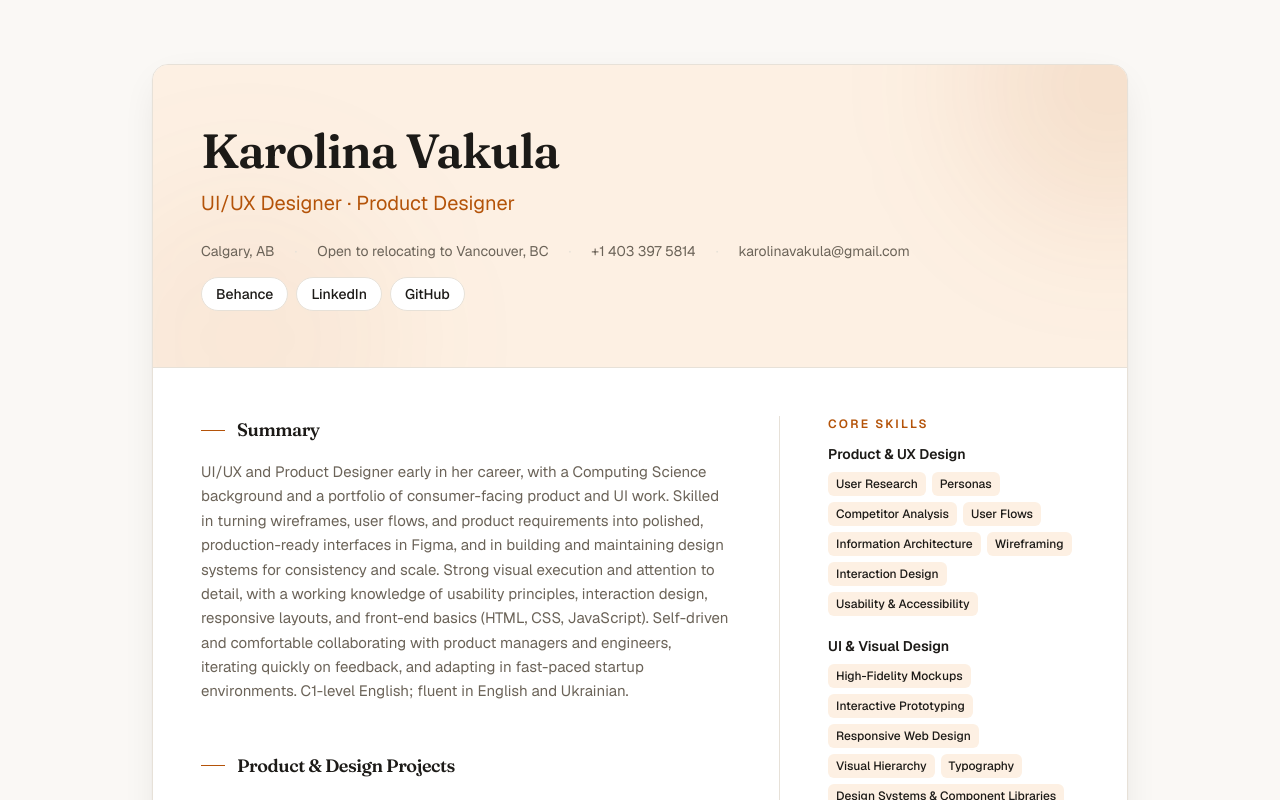
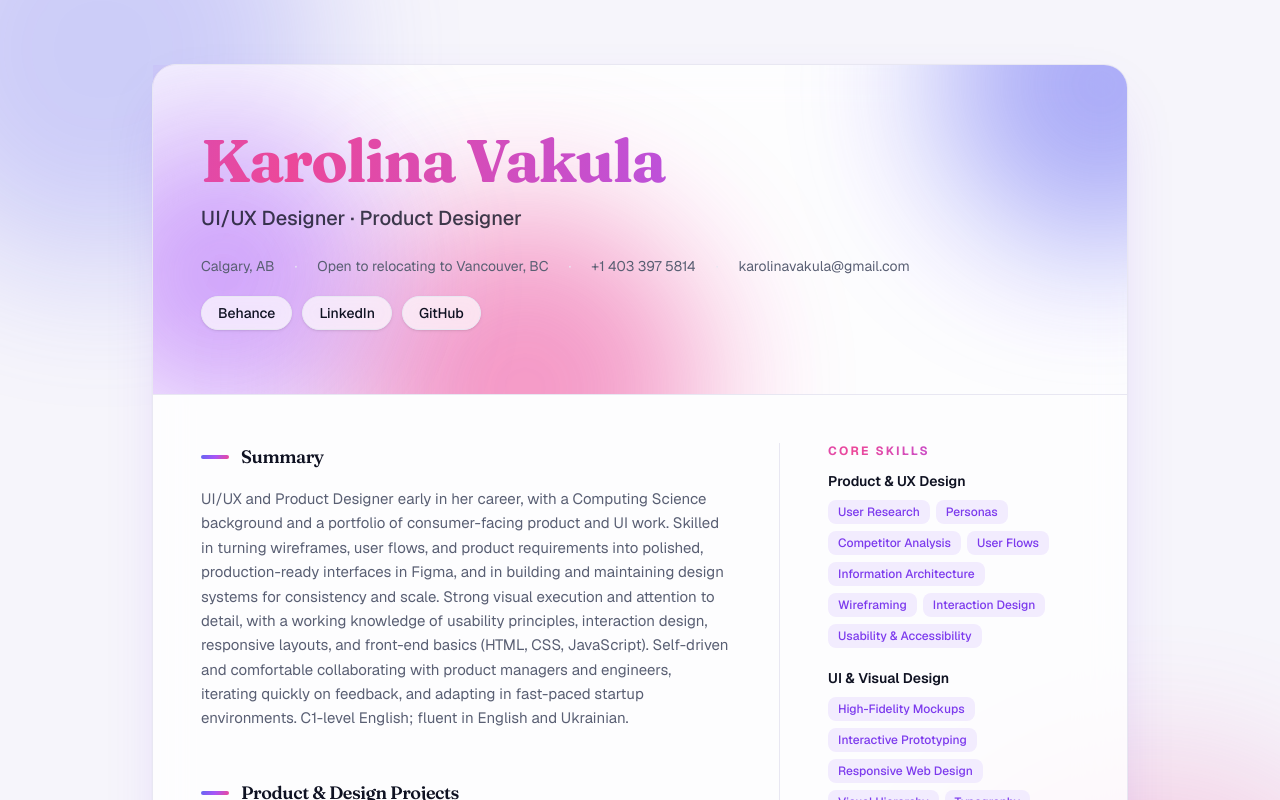
Before and after one commit to vakula-k/resume, a Next.js app: page / in a window 1280 px wide. Shown: the top 800 px of the page. Built offline with nearby package versions, Linux system fonts and the light colour scheme.

Commit message:
Modernize palette and add richer animations
Switch to a violet-fuchsia gradient accent over a glassy card and a
drifting aurora background. Add animated gradient name text, livelier
scroll reveals, and staggered skill chips with gradient hover states.

```diff
--- a/src/app/globals.css
+++ b/src/app/globals.css
@@ -1,13 +1,16 @@
 @import "tailwindcss";
 
 :root {
-  --background: #faf8f5;
+  --background: #f6f5fb;
   --surface: #ffffff;
-  --foreground: #1c1a17;
-  --muted: #6b6358;
-  --border: #e7e1d8;
-  --accent: #b45309;
-  --accent-soft: #fdf0e3;
+  --foreground: #0f1222;
+  --muted: #595f73;
+  --border: #e8e7f2;
+  --accent: #7c3aed;
+  --accent-soft: #f2ecfe;
+  --grad-1: #6366f1;
+  --grad-2: #a855f7;
+  --grad-3: #ec4899;
 }
 
 @theme inline {
@@ -32,28 +35,81 @@ body {
   font-family: var(--font-sans), system-ui, sans-serif;
 }
 
-@keyframes blob {
+/* Gradient text */
+.text-gradient {
+  background-image: linear-gradient(
+    100deg,
+    var(--grad-1),
+    var(--grad-2),
+    var(--grad-3),
+    var(--grad-2),
+    var(--grad-1)
+  );
+  background-size: 250% auto;
+  -webkit-background-clip: text;
+  background-clip: text;
+  color: transparent;
+  animation: shimmer 6s linear infinite;
+}
+
+@keyframes shimmer {
+  to {
+    background-position: 250% center;
+  }
+}
+
+/* Aurora background blobs */
+.aurora {
+  position: absolute;
+  border-radius: 9999px;
+  filter: blur(64px);
+  opacity: 0.55;
+  will-change: transform;
+}
+
+@keyframes drift-a {
   0%,
   100% {
     transform: translate(0, 0) scale(1);
   }
   33% {
-    transform: translate(20px, -16px) scale(1.08);
+    transform: translate(40px, -30px) scale(1.15);
   }
   66% {
-    transform: translate(-16px, 12px) scale(0.96);
+    transform: translate(-30px, 25px) scale(0.9);
   }
 }
 
-.animate-blob {
-  animation: blob 14s ease-in-out infinite;
+@keyframes drift-b {
+  0%,
+  100% {
+    transform: translate(0, 0) scale(1);
+  }
+  50% {
+    transform: translate(-50px, 40px) scale(1.2);
+  }
+}
+
+.animate-drift-a {
+  animation: drift-a 16s ease-in-out infinite;
+}
+
+.animate-drift-b {
+  animation: drift-b 20s ease-in-out infinite;
+}
+
+/* Animated gradient bar / borders */
+.gradient-accent {
+  background-image: linear-gradient(120deg, var(--grad-1), var(--grad-2), var(--grad-3));
 }
 
 @media (prefers-reduced-motion: reduce) {
   html {
     scroll-behavior: auto;
   }
-  .animate-blob {
+  .text-gradient,
+  .animate-drift-a,
+  .animate-drift-b {
     animation: none;
   }
 }
@@ -68,7 +124,13 @@ body {
     background: #ffffff;
   }
 
-  .no-print {
+  .text-gradient {
+    -webkit-text-fill-color: var(--accent);
+    color: var(--accent);
+  }
+
+  .no-print,
+  .aurora {
     display: none !important;
   }
 
--- a/src/app/page.tsx
+++ b/src/app/page.tsx
@@ -1,11 +1,12 @@
 import { resume } from "@/data/resume";
 import { Header } from "@/components/Header";
 import { Reveal } from "@/components/Reveal";
+import { Stagger, StaggerItem } from "@/components/Stagger";
 
 function SectionHeading({ children }: { children: React.ReactNode }) {
   return (
     <h2 className="mb-4 flex items-center gap-3 font-display text-lg font-semibold tracking-tight text-foreground">
-      <span className="h-px w-6 bg-accent" />
+      <span className="gradient-accent h-1 w-7 rounded-full" />
       {children}
     </h2>
   );
@@ -13,7 +14,7 @@ function SectionHeading({ children }: { children: React.ReactNode }) {
 
 function SidebarHeading({ children }: { children: React.ReactNode }) {
   return (
-    <h2 className="mb-3 text-xs font-semibold uppercase tracking-[0.18em] text-accent">
+    <h2 className="text-gradient mb-3 text-xs font-bold uppercase tracking-[0.18em]">
       {children}
     </h2>
   );
@@ -21,8 +22,16 @@ function SidebarHeading({ children }: { children: React.ReactNode }) {
 
 export default function Home() {
   return (
+    <div className="relative flex flex-1 flex-col overflow-hidden">
+      {/* Page-level aurora */}
+      <div aria-hidden className="pointer-events-none absolute inset-0 -z-10 no-print">
+        <span className="aurora animate-drift-a left-[-10%] top-[-5%] h-96 w-96" style={{ background: "var(--grad-1)", opacity: 0.28 }} />
+        <span className="aurora animate-drift-b right-[-10%] top-1/3 h-[28rem] w-[28rem]" style={{ background: "var(--grad-3)", opacity: 0.22 }} />
+        <span className="aurora animate-drift-a bottom-[-10%] left-1/3 h-96 w-96 [animation-delay:-8s]" style={{ background: "var(--grad-2)", opacity: 0.2 }} />
+      </div>
+
       <main className="mx-auto w-full max-w-5xl flex-1 px-4 py-10 sm:px-6 sm:py-16">
-      <article className="print-page overflow-hidden rounded-2xl border border-border bg-surface shadow-[0_1px_2px_rgba(28,26,23,0.04),0_12px_40px_-12px_rgba(28,26,23,0.12)]">
+        <article className="print-page overflow-hidden rounded-3xl border border-border bg-surface/80 shadow-[0_1px_2px_rgba(15,18,34,0.04),0_24px_60px_-24px_rgba(124,58,237,0.25)] backdrop-blur-xl">
           <Header />
 
           {/* Body */}
@@ -43,16 +52,16 @@ export default function Home() {
                     {resume.projects.map((project) => (
                       <div
                         key={project.name}
-                      className="rounded-xl border border-transparent p-4 transition-all duration-300 hover:-translate-y-0.5 hover:border-border hover:bg-accent-soft/40 hover:shadow-sm"
+                        className="group rounded-2xl border border-transparent p-4 transition-all duration-300 hover:-translate-y-1 hover:border-border hover:bg-surface hover:shadow-[0_16px_40px_-20px_rgba(124,58,237,0.45)]"
                       >
-                      <h3 className="font-display text-base font-semibold text-foreground">
+                        <h3 className="font-display text-base font-semibold text-foreground transition-colors group-hover:text-accent">
                           {project.name}
                         </h3>
                         <p className="mt-0.5 text-sm italic text-muted">{project.tagline}</p>
                         <ul className="mt-3 space-y-2">
                           {project.highlights.map((h, i) => (
                             <li key={i} className="flex gap-2.5 text-[15px] leading-relaxed text-muted">
-                            <span className="mt-2 h-1.5 w-1.5 shrink-0 rounded-full bg-accent/60" />
+                              <span className="gradient-accent mt-2 h-1.5 w-1.5 shrink-0 rounded-full" />
                               <span>{h}</span>
                             </li>
                           ))}
@@ -79,7 +88,7 @@ export default function Home() {
                         <ul className="mt-3 space-y-2">
                           {job.highlights.map((h, i) => (
                             <li key={i} className="flex gap-2.5 text-[15px] leading-relaxed text-muted">
-                            <span className="mt-2 h-1.5 w-1.5 shrink-0 rounded-full bg-accent/60" />
+                              <span className="gradient-accent mt-2 h-1.5 w-1.5 shrink-0 rounded-full" />
                               <span>{h}</span>
                             </li>
                           ))}
@@ -106,7 +115,7 @@ export default function Home() {
                         <ul className="mt-3 space-y-2">
                           {vol.highlights.map((h, i) => (
                             <li key={i} className="flex gap-2.5 text-[15px] leading-relaxed text-muted">
-                            <span className="mt-2 h-1.5 w-1.5 shrink-0 rounded-full bg-accent/60" />
+                              <span className="gradient-accent mt-2 h-1.5 w-1.5 shrink-0 rounded-full" />
                               <span>{h}</span>
                             </li>
                           ))}
@@ -127,16 +136,15 @@ export default function Home() {
                     {resume.skills.map((group) => (
                       <div key={group.category}>
                         <h3 className="mb-2 text-sm font-semibold text-foreground">{group.category}</h3>
-                      <div className="flex flex-wrap gap-1.5">
+                        <Stagger className="flex flex-wrap gap-1.5">
                           {group.items.map((item) => (
-                          <span
-                            key={item}
-                            className="rounded-md bg-accent-soft px-2 py-1 text-xs font-medium text-foreground transition-all duration-200 hover:-translate-y-0.5 hover:bg-accent hover:text-white"
-                          >
+                            <StaggerItem key={item}>
+                              <span className="inline-block cursor-default rounded-lg bg-accent-soft px-2.5 py-1 text-xs font-medium text-accent transition-all duration-200 hover:-translate-y-0.5 hover:text-white hover:shadow-md hover:[background-image:linear-gradient(120deg,var(--grad-1),var(--grad-3))]">
                                 {item}
                               </span>
+                            </StaggerItem>
                           ))}
-                      </div>
+                        </Stagger>
                       </div>
                     ))}
                   </div>
@@ -153,7 +161,7 @@ export default function Home() {
                           {edu.credential}
                         </h3>
                         <p className="text-sm text-muted">{edu.institution}</p>
-                      <p className="text-xs text-accent">{edu.detail}</p>
+                        <p className="text-xs font-medium text-accent">{edu.detail}</p>
                       </div>
                     ))}
                   </div>
@@ -194,10 +202,11 @@ export default function Home() {
         </article>
 
         <footer className="mt-8 text-center text-sm text-muted no-print">
-        <a href={`mailto:${resume.email}`} className="font-medium text-accent hover:underline">
+          <a href={`mailto:${resume.email}`} className="text-gradient font-semibold hover:underline">
             Get in touch
           </a>
         </footer>
       </main>
+    </div>
   );
 }
--- a/src/components/Header.tsx
+++ b/src/components/Header.tsx
@@ -11,7 +11,7 @@ const container: Variants = {
 };
 
 const item: Variants = {
-  hidden: { opacity: 0, y: 16 },
+  hidden: { opacity: 0, y: 18 },
   show: { opacity: 1, y: 0, transition: { duration: 0.5, ease: [0.22, 1, 0.36, 1] } },
 };
 
@@ -20,22 +20,39 @@ export function Header() {
 
   return (
     <motion.header
-      className="relative overflow-hidden border-b border-border bg-accent-soft px-8 py-10 sm:px-12 sm:py-14"
+      className="relative overflow-hidden border-b border-border px-8 py-12 sm:px-12 sm:py-16"
       variants={container}
       initial={reduce ? false : "hidden"}
       animate="show"
     >
-      <span aria-hidden className="pointer-events-none absolute -right-24 -top-24 h-64 w-64 rounded-full bg-accent/10 blur-3xl animate-blob" />
-      <span aria-hidden className="pointer-events-none absolute -bottom-32 -left-16 h-72 w-72 rounded-full bg-accent/5 blur-3xl animate-blob [animation-delay:-4s]" />
+      {/* Aurora backdrop */}
+      <span
+        aria-hidden
+        className="aurora animate-drift-a -right-20 -top-24 h-72 w-72"
+        style={{ background: "var(--grad-1)" }}
+      />
+      <span
+        aria-hidden
+        className="aurora animate-drift-b -bottom-32 left-1/4 h-80 w-80"
+        style={{ background: "var(--grad-3)" }}
+      />
+      <span
+        aria-hidden
+        className="aurora animate-drift-a -left-24 top-1/3 h-64 w-64 [animation-delay:-6s]"
+        style={{ background: "var(--grad-2)" }}
+      />
 
       <div className="relative">
         <motion.h1
           variants={item}
-          className="font-display text-4xl font-semibold leading-tight tracking-tight text-foreground sm:text-5xl"
+          className="text-gradient font-display text-5xl font-bold leading-[1.05] tracking-tight sm:text-6xl"
         >
           {resume.name}
         </motion.h1>
-        <motion.p variants={item} className="mt-2 text-lg text-accent sm:text-xl">
+        <motion.p
+          variants={item}
+          className="mt-3 text-lg font-medium text-foreground/80 sm:text-xl"
+        >
           {resume.title}
         </motion.p>
 
@@ -56,17 +73,19 @@ export function Header() {
           </a>
         </motion.div>
 
-        <motion.div variants={item} className="mt-4 flex flex-wrap gap-2">
+        <motion.div variants={item} className="mt-5 flex flex-wrap gap-2.5">
           {resume.links.map((link) => (
-            <a
+            <motion.a
               key={link.label}
               href={link.href}
               target="_blank"
               rel="noopener noreferrer"
-              className="rounded-full border border-border bg-surface px-3.5 py-1.5 text-sm font-medium text-foreground transition-all duration-200 hover:-translate-y-0.5 hover:border-accent hover:text-accent hover:shadow-sm"
+              whileHover={reduce ? undefined : { y: -3, scale: 1.04 }}
+              whileTap={reduce ? undefined : { scale: 0.97 }}
+              className="rounded-full border border-border bg-surface/70 px-4 py-1.5 text-sm font-medium text-foreground shadow-sm backdrop-blur transition-colors hover:border-accent hover:text-accent"
             >
               {link.label}
-            </a>
+            </motion.a>
           ))}
         </motion.div>
       </div>
--- a/src/components/Reveal.tsx
+++ b/src/components/Reveal.tsx
@@ -17,10 +17,10 @@ export function Reveal({
   return (
     <motion.div
       className={className}
-      initial={reduce ? false : { opacity: 0, y: 20 }}
-      whileInView={{ opacity: 1, y: 0 }}
+      initial={reduce ? false : { opacity: 0, y: 28, scale: 0.98 }}
+      whileInView={{ opacity: 1, y: 0, scale: 1 }}
       viewport={{ once: true, margin: "-60px" }}
-      transition={{ duration: 0.55, delay, ease: [0.22, 1, 0.36, 1] }}
+      transition={{ duration: 0.6, delay, ease: [0.22, 1, 0.36, 1] }}
     >
       {children}
     </motion.div>
--- /dev/null
+++ b/src/components/Stagger.tsx
@@ -0,0 +1,50 @@
+"use client";
+
+import { motion, useReducedMotion, type Variants } from "motion/react";
+import type { ReactNode } from "react";
+
+const container: Variants = {
+  hidden: {},
+  show: { transition: { staggerChildren: 0.05 } },
+};
+
+const itemVariants: Variants = {
+  hidden: { opacity: 0, y: 12, scale: 0.96 },
+  show: { opacity: 1, y: 0, scale: 1, transition: { duration: 0.4, ease: [0.22, 1, 0.36, 1] } },
+};
+
+export function Stagger({
+  children,
+  className,
+}: {
+  children: ReactNode;
+  className?: string;
+}) {
+  const reduce = useReducedMotion();
+
+  return (
+    <motion.div
+      className={className}
+      variants={container}
+      initial={reduce ? false : "hidden"}
+      whileInView="show"
+      viewport={{ once: true, margin: "-40px" }}
+    >
+      {children}
+    </motion.div>
+  );
+}
+
+export function StaggerItem({
+  children,
+  className,
+}: {
+  children: ReactNode;
+  className?: string;
+}) {
+  return (
+    <motion.div variants={itemVariants} className={className}>
+      {children}
+    </motion.div>
+  );
+}
```
Lines whose indentation alone changed are shown as unchanged.
